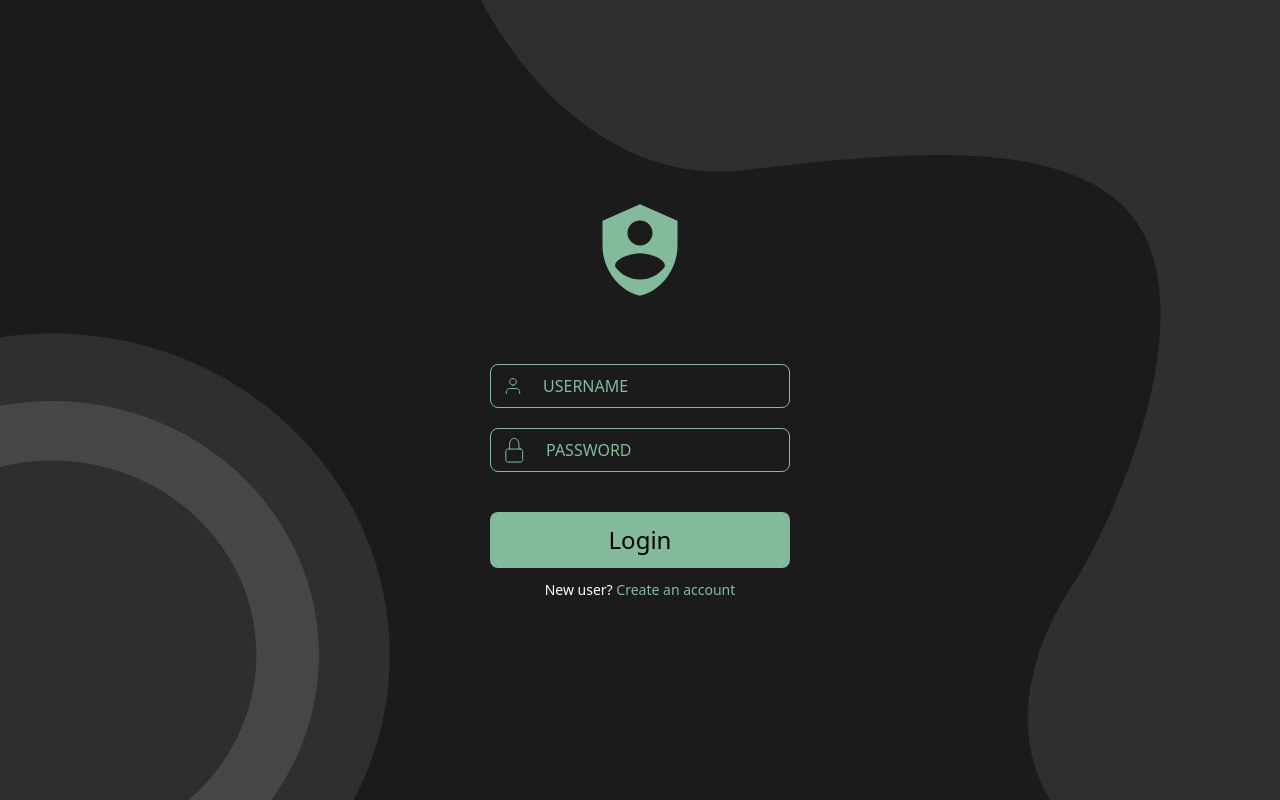
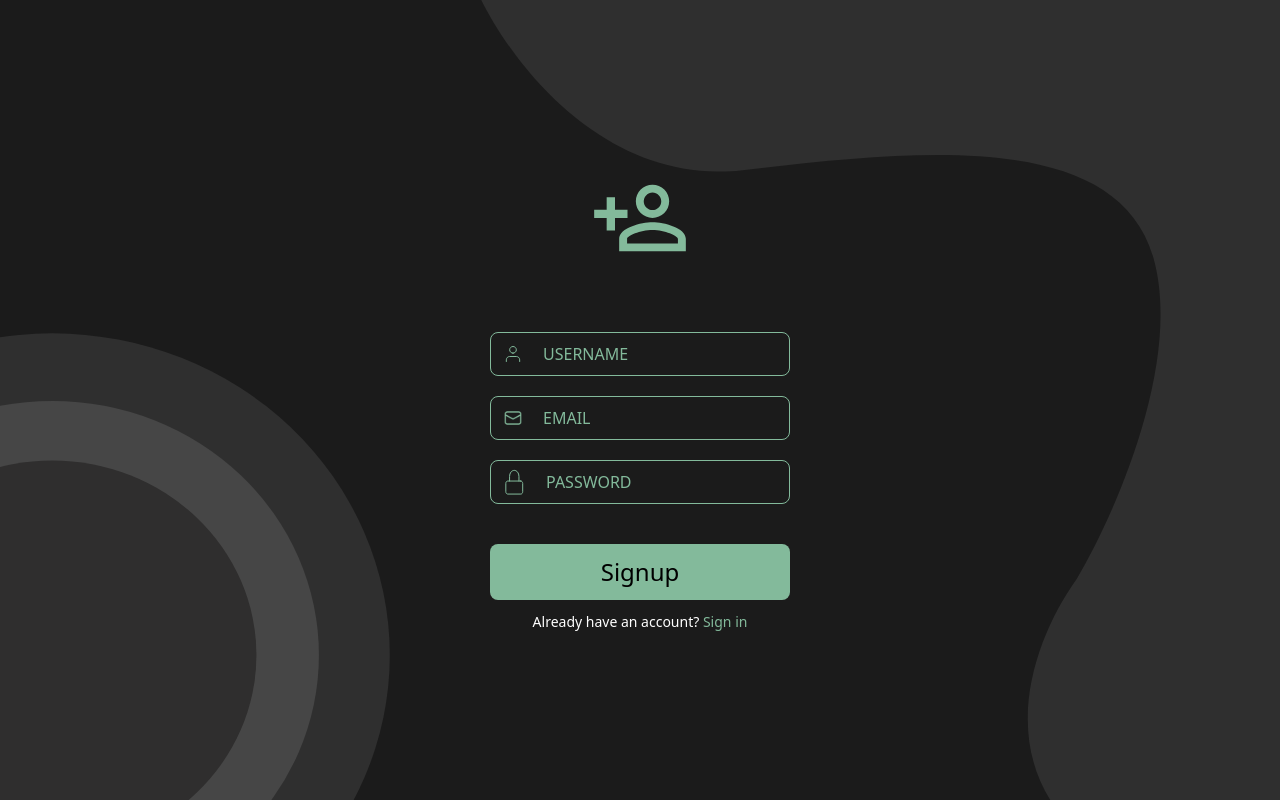
Before and after one commit to jihad-A-G/Budgetly-Frontend, a React (Vite) app: page /signup in a window 1280 px wide. Built offline with nearby package versions, Linux system fonts and the light colour scheme.

Commit message:
Adding react-router

```diff
--- a/package.json
+++ b/package.json
@@ -11,7 +11,8 @@
   },
   "dependencies": {
     "react": "^18.2.0",
-    "react-dom": "^18.2.0"
+    "react-dom": "^18.2.0",
+    "react-router-dom": "^6.20.0"
   },
   "devDependencies": {
     "@types/react": "^18.2.37",
--- /dev/null
+++ b/src/App.jsx
@@ -0,0 +1,8 @@
+const App = () =>{
+    return (
+        <>
+        </>
+    );
+}
+
+export default App;
--- a/src/Auth/login.jsx
+++ b/src/Auth/login.jsx
@@ -1,6 +1,7 @@
 import loginLogo from '../assets/loginLogo.svg';
 import usernameLogo from '../assets/usernameLogo.svg';
 import passwordLogo from '../assets/passwordLogo.svg';
+import { Link } from 'react-router-dom';
 const Login = () =>{
     return(
         <>
@@ -16,7 +17,7 @@ const Login = () =>{
                 <input className='bg-transparent h-inherit outline-none border-0 text-white placeholder:text-main' type="text" name='password' placeholder='PASSWORD' />
                 </div>
                 <button className='bg-main text-black h-14 text-2xl rounded-lg w-full mt-5' type='submit'>Login</button>
-                <p className='text-sm text-white mt-3'>New user? <a className='text-main' href="#">Create an account</a></p>
+                <p className='text-sm text-white mt-3'>New user? <Link className='text-main' to={'/signup'}>Create an account</Link></p>
 
 
             </form>
--- a/src/Auth/signup.jsx
+++ b/src/Auth/signup.jsx
@@ -2,6 +2,7 @@ import signupLogo from '../assets/signupLogo.svg';
 import usernameLogo from '../assets/usernameLogo.svg';
 import passwordLogo from '../assets/passwordLogo.svg';
 import emailLogo from '../assets/emailLogo.svg'
+import { Link } from 'react-router-dom';
 const Signup = () =>{
     return(
         <>
@@ -21,7 +22,7 @@ const Signup = () =>{
                 <input className='bg-transparent h-inherit outline-none border-0 text-white placeholder:text-main' type="text" name='password' placeholder='PASSWORD' />
                 </div>
                 <button className='bg-main text-black h-14 text-2xl rounded-lg w-full mt-5' type='submit'>Signup</button>
-                <p className='text-sm text-white mt-3'>Already have an account? <a className='text-main' href="#">Sign in</a></p>
+                <p className='text-sm text-white mt-3'>Already have an account? <Link className='text-main' to={'/login'}>Sign in</Link></p>
 
             </form>
         </section>
--- a/src/index.css
+++ b/src/index.css
@@ -9,4 +9,5 @@
 html,body{
     width: 100vw;
     height: 100vh;
+    background-color: #1B1B1B;
 }
--- a/src/main.jsx
+++ b/src/main.jsx
@@ -1,11 +1,29 @@
 import React from 'react'
 import ReactDOM from 'react-dom/client'
 import './index.css'
+import { createBrowserRouter,RouterProvider } from 'react-router-dom'
 // import Signup from './Auth/signup.jsx'
 import Login from './Auth/login.jsx'
+import Signup from './Auth/signup.jsx'
+import App from './App.jsx'
+
+const router =createBrowserRouter([
+  {
+    path:'/',
+    element:<App/>
+  },
+  {
+    path:'/login',
+    element:<Login/>,
+  },
+  {
+    path:'/signup',
+    element:<Signup/>
+  },
+])
 
 ReactDOM.createRoot(document.getElementById('root')).render(
   <React.StrictMode>
-    <Login/>
+    <RouterProvider router={router}/>
   </React.StrictMode>,
 )
```
Also changed, not shown: 1 other file (tests, documents, lock files or other folders).
